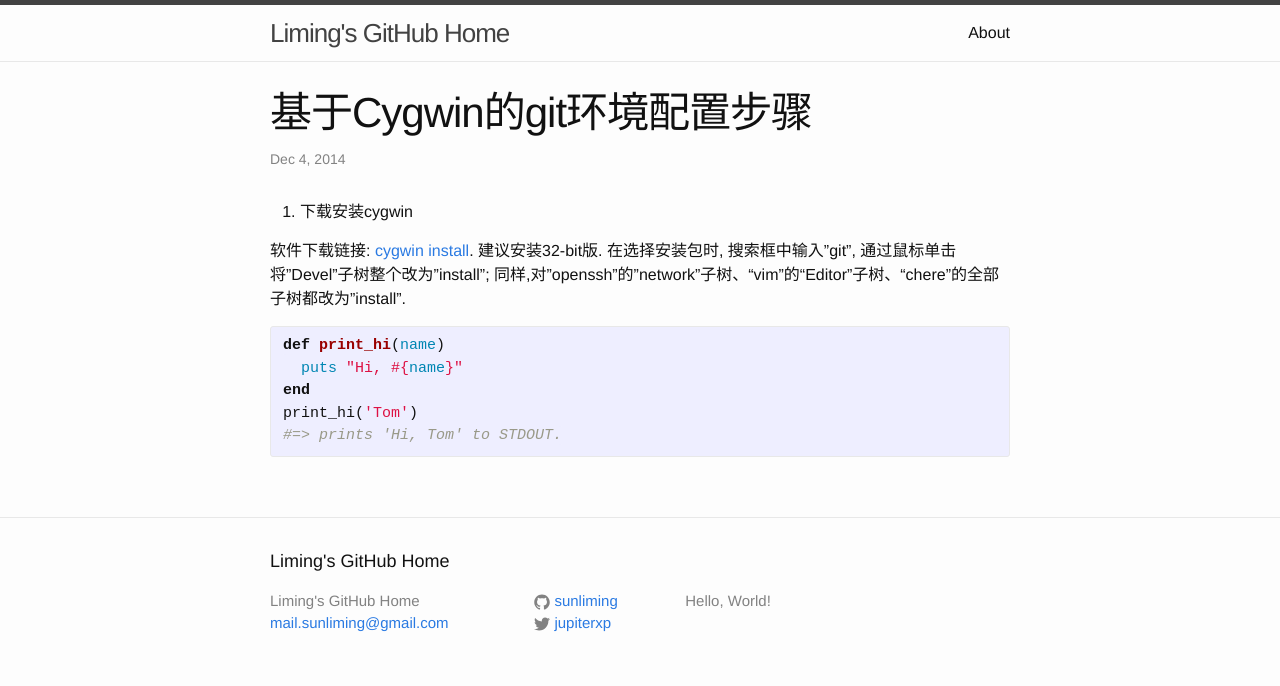
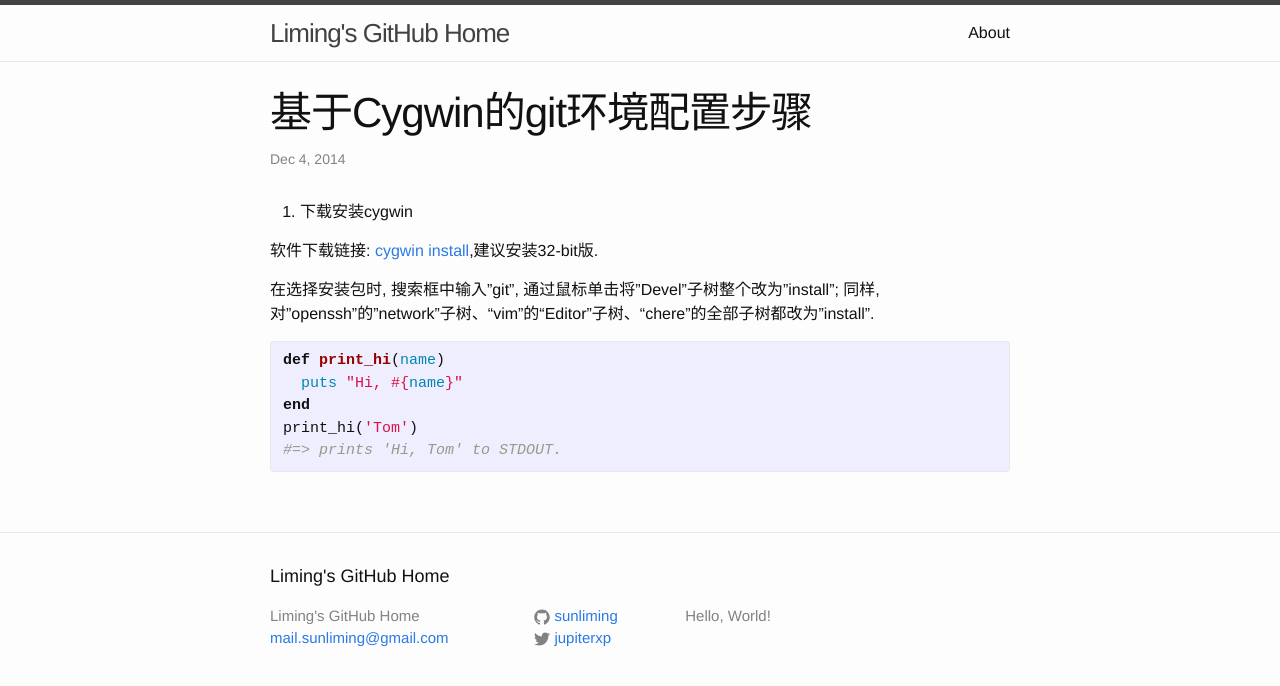
Before and after one commit to sunliming/sunliming.github.io, a Jekyll site: the page built from _posts/2014-12-04-cygwin-install-and-config.markdown, in a window 1280 px wide. Shown: the top 686 px of the page. Built offline with Jekyll 4.4.1, drawn with Linux system fonts in a browser that asks for light colours.

```diff
--- a/_posts/2014-12-04-cygwin-install-and-config.markdown
+++ b/_posts/2014-12-04-cygwin-install-and-config.markdown
@@ -6,7 +6,8 @@ categories: git
 ---
 1. 下载安装cygwin
 
-软件下载链接: [cygwin install][cygwin-install]. 建议安装32-bit版.
+软件下载链接: [cygwin install][cygwin-install],建议安装32-bit版.
+
 在选择安装包时, 搜索框中输入"git", 通过鼠标单击将"Devel"子树整个改为"install"; 同样,对"openssh"的"network"子树、“vim”的“Editor”子树、“chere”的全部子树都改为"install".
 
 {% highlight ruby %}
```
Also changed, not shown: 1 other file.
